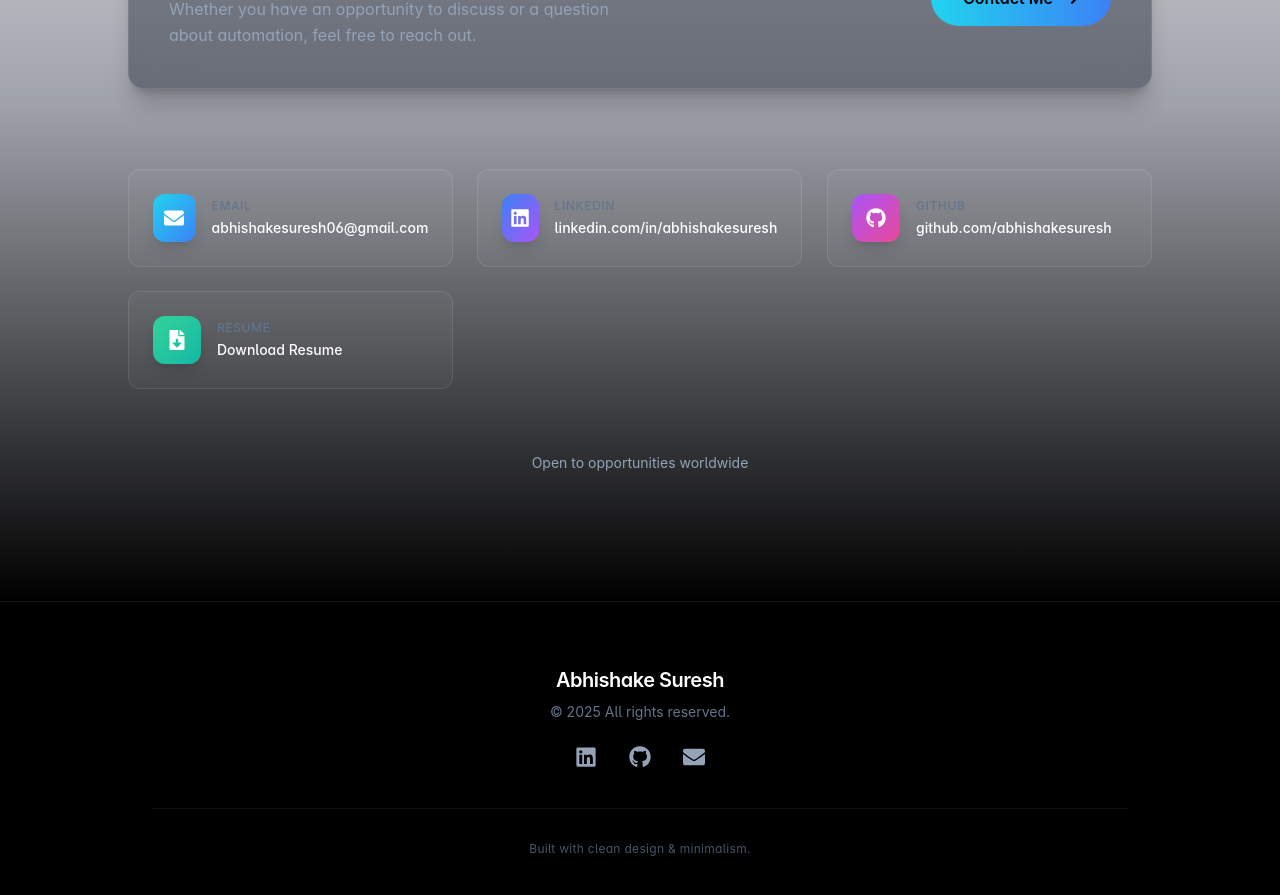
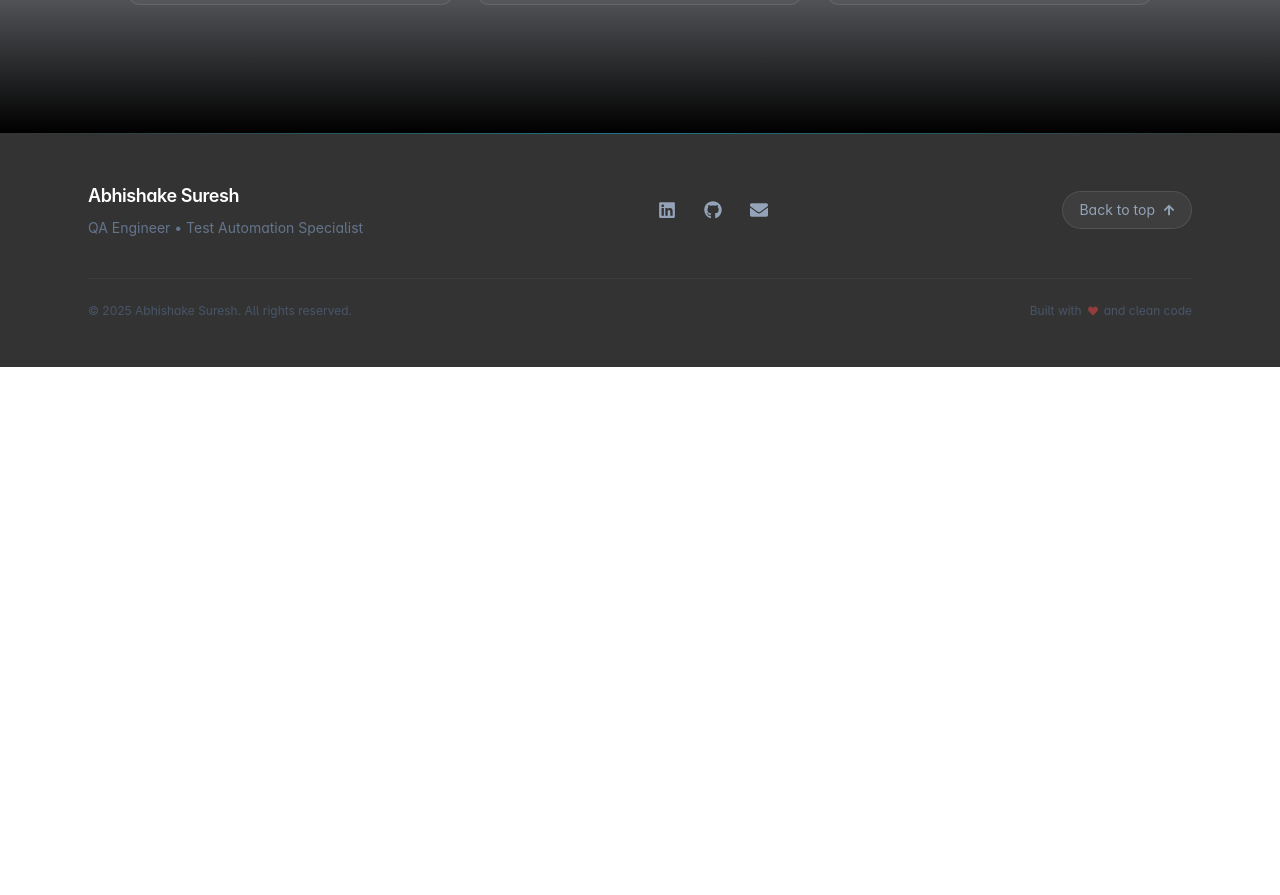
Before and after one commit to Abhishakesuresh/Landing-page, a Next.js app: page / in a window 1280 px wide. Shown: the part 7420-8315 px from the top of the page. After the commit the page ends 7787 px from the top, so only its background shows below. Built offline with nearby package versions, Linux system fonts and the light colour scheme.

Commit message:
few changes

```diff
--- a/src/components/Contact.tsx
+++ b/src/components/Contact.tsx
@@ -27,13 +27,7 @@ export default function Contact() {
             href: "https://github.com/abhishakesuresh",
             gradient: "from-purple-500 to-pink-500"
         },
-        {
-            icon: <FaFileDownload />,
-            label: "Resume",
-            value: "Download Resume",
-            href: "/resume.pdf",
-            gradient: "from-emerald-400 to-teal-500"
-        }
+
     ];
 
     return (
@@ -57,32 +51,7 @@ export default function Contact() {
                 </ScrollAnimation>
 
                 {/* Main CTA */}
-                <ScrollAnimation delay={0.1}>
-                    <div className="rounded-2xl p-10 mb-20 bg-slate-900/40 border border-white/10 backdrop-blur-xl shadow-xl shadow-black/20">
 
-                        <div className="flex flex-col md:flex-row items-center justify-between gap-8">
-
-                            <div>
-                                <h3 className="text-3xl font-semibold text-white mb-3">
-                                    Let’s collaborate or connect
-                                </h3>
-                                <p className="text-slate-400 max-w-md leading-relaxed">
-                                    Whether you have an opportunity to discuss or a question about automation,
-                                    feel free to reach out.
-                                </p>
-                            </div>
-
-                            <a
-                                href="mailto:abhishakesuresh06@gmail.com"
-                                className="inline-flex items-center gap-3 px-8 py-4 rounded-full bg-gradient-to-r from-cyan-400 to-blue-500 text-black font-semibold hover:scale-105 transition-transform"
-                            >
-                                Contact Me
-                                <FaArrowRight size={14} />
-                            </a>
-
-                        </div>
-                    </div>
-                </ScrollAnimation>
 
                 {/* Contact Cards — Clean Minimal Design */}
                 <div className="grid grid-cols-1 md:grid-cols-3 gap-6">
@@ -121,12 +90,7 @@ export default function Contact() {
                     ))}
                 </div>
 
-                {/* Availability */}
-                <ScrollAnimation delay={0.5}>
-                    <div className="mt-16 text-center text-slate-400 text-sm">
-                        Open to opportunities worldwide
-                    </div>
-                </ScrollAnimation>
+
 
             </div>
         </section>
--- a/src/components/Footer.tsx
+++ b/src/components/Footer.tsx
@@ -1,57 +1,94 @@
 "use client";
 
-import { FaLinkedin, FaGithub, FaEnvelope } from "react-icons/fa";
+import { FaLinkedin, FaGithub, FaEnvelope, FaHeart, FaArrowUp } from "react-icons/fa";
 
 export default function Footer() {
+    const scrollToTop = () => {
+        window.scrollTo({ top: 0, behavior: "smooth" });
+    };
+
+    const currentYear = new Date().getFullYear();
+
+    const socialLinks = [
+        {
+            icon: <FaLinkedin size={18} />,
+            href: "https://linkedin.com/in/abhishakesuresh",
+            label: "LinkedIn",
+            hoverColor: "hover:text-blue-400"
+        },
+        {
+            icon: <FaGithub size={18} />,
+            href: "https://github.com/abhishakesuresh",
+            label: "GitHub",
+            hoverColor: "hover:text-purple-400"
+        },
+        {
+            icon: <FaEnvelope size={18} />,
+            href: "mailto:abhishakesuresh06@gmail.com",
+            label: "Email",
+            hoverColor: "hover:text-cyan-400"
+        }
+    ];
+
     return (
-        <footer className="py-16 border-t border-white/10 bg-black relative z-10">
-            <div className="max-w-5xl mx-auto px-6 flex flex-col items-center gap-6">
+        <footer className="relative z-10 bg-black/80 backdrop-blur-xl">
+            {/* Gradient separator */}
+            <div className="h-px bg-gradient-to-r from-transparent via-cyan-500/50 to-transparent" />
 
-                {/* Name / Branding */}
-                <div className="text-center">
-                    <h3 className="text-xl font-semibold text-white tracking-tight">
+            <div className="max-w-6xl mx-auto px-6 py-12">
+                <div className="flex flex-col md:flex-row items-center justify-between gap-8">
+
+                    {/* Left - Branding */}
+                    <div className="flex flex-col items-center md:items-start gap-2">
+                        <h3 className="text-lg font-semibold text-white tracking-tight">
                             Abhishake Suresh
                         </h3>
-                    <p className="text-slate-500 text-sm mt-2">
-                        © {new Date().getFullYear()} All rights reserved.
+                        <p className="text-slate-500 text-sm">
+                            QA Engineer • Test Automation Specialist
                         </p>
                     </div>
 
-                {/* Social Icons */}
-                <div className="flex gap-8">
+                    {/* Center - Social Links */}
+                    <div className="flex items-center gap-1">
+                        {socialLinks.map((link, idx) => (
                             <a
-                        href="https://linkedin.com/in/abhishakesuresh"
+                                key={idx}
+                                href={link.href}
                                 target="_blank"
                                 rel="noopener noreferrer"
-                        className="text-slate-400 hover:text-white transition-colors"
+                                aria-label={link.label}
+                                className={`p-3 rounded-xl text-slate-400 ${link.hoverColor}
+                                hover:bg-white/5 transition-all duration-300 hover:scale-110`}
                             >
-                        <FaLinkedin size={22} />
+                                {link.icon}
                             </a>
-
-                    <a
-                        href="https://github.com/abhishakesuresh"
-                        target="_blank"
-                        rel="noopener noreferrer"
-                        className="text-slate-400 hover:text-white transition-colors"
-                    >
-                        <FaGithub size={22} />
-                    </a>
-
-                    <a
-                        href="mailto:abhishakesuresh06@gmail.com"
-                        className="text-slate-400 hover:text-white transition-colors"
-                    >
-                        <FaEnvelope size={22} />
-                    </a>
+                        ))}
                     </div>
 
-                {/* Subtle line */}
-                <div className="w-full h-px bg-white/5 mt-4" />
+                    {/* Right - Back to Top */}
+                    <button
+                        onClick={scrollToTop}
+                        className="group flex items-center gap-2 px-4 py-2 rounded-full
+                        bg-white/5 border border-white/10 text-slate-400 text-sm
+                        hover:bg-white/10 hover:border-cyan-500/30 hover:text-white
+                        transition-all duration-300"
+                    >
+                        <span>Back to top</span>
+                        <FaArrowUp size={12} className="group-hover:-translate-y-0.5 transition-transform" />
+                    </button>
+                </div>
 
-                {/* Footer Note */}
-                <p className="text-xs text-slate-600 text-center mt-2 tracking-wide">
-                    Built with clean design & minimalism.
+                {/* Bottom */}
+                <div className="mt-10 pt-6 border-t border-white/5">
+                    <div className="flex flex-col md:flex-row items-center justify-between gap-4 text-xs text-slate-600">
+                        <p>
+                            © {currentYear} Abhishake Suresh. All rights reserved.
                         </p>
+                        <p className="flex items-center gap-1.5">
+                            Built with <FaHeart size={10} className="text-red-500 animate-pulse" /> and clean code
+                        </p>
+                    </div>
+                </div>
             </div>
         </footer>
     );
```
Lines whose indentation alone changed are shown as unchanged.
